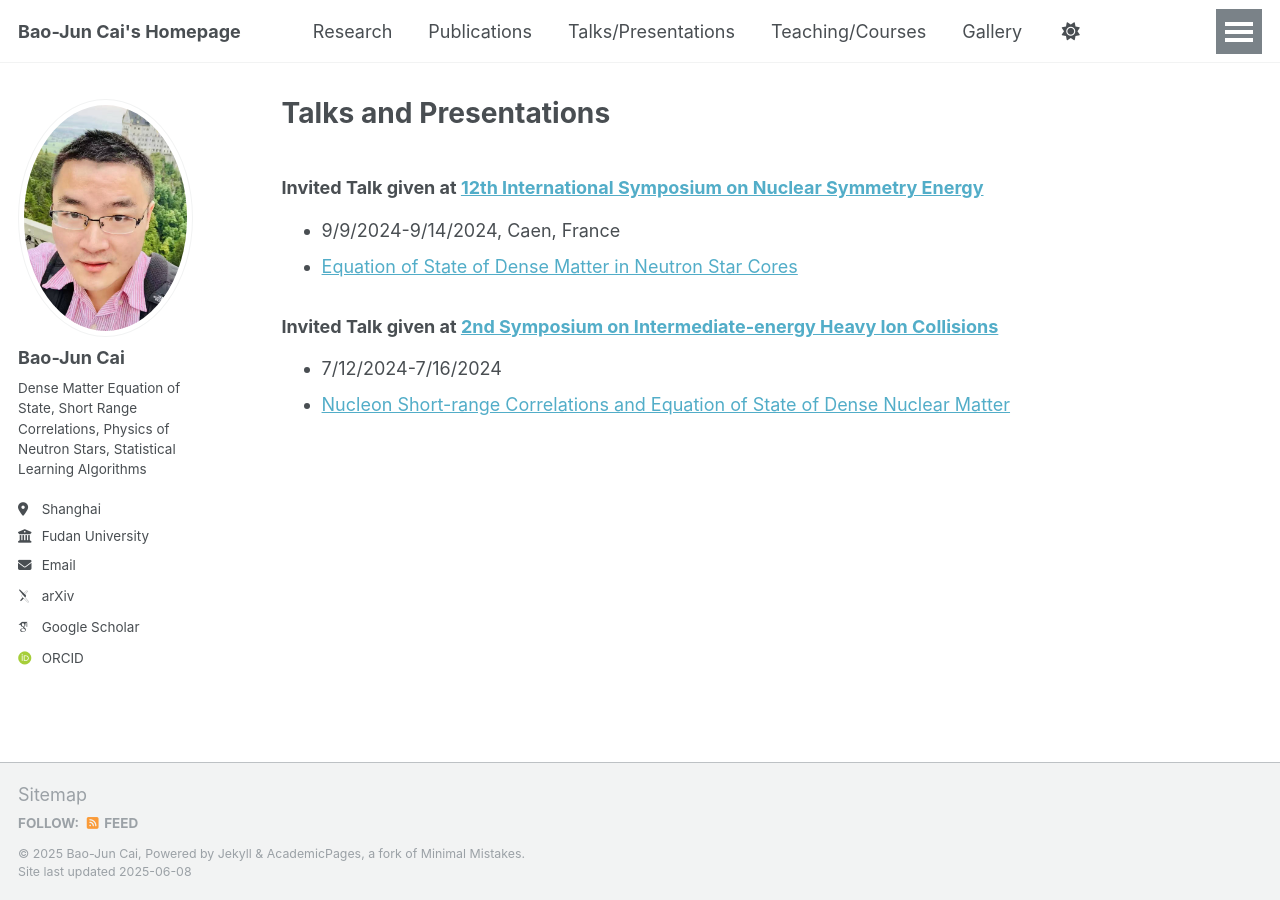
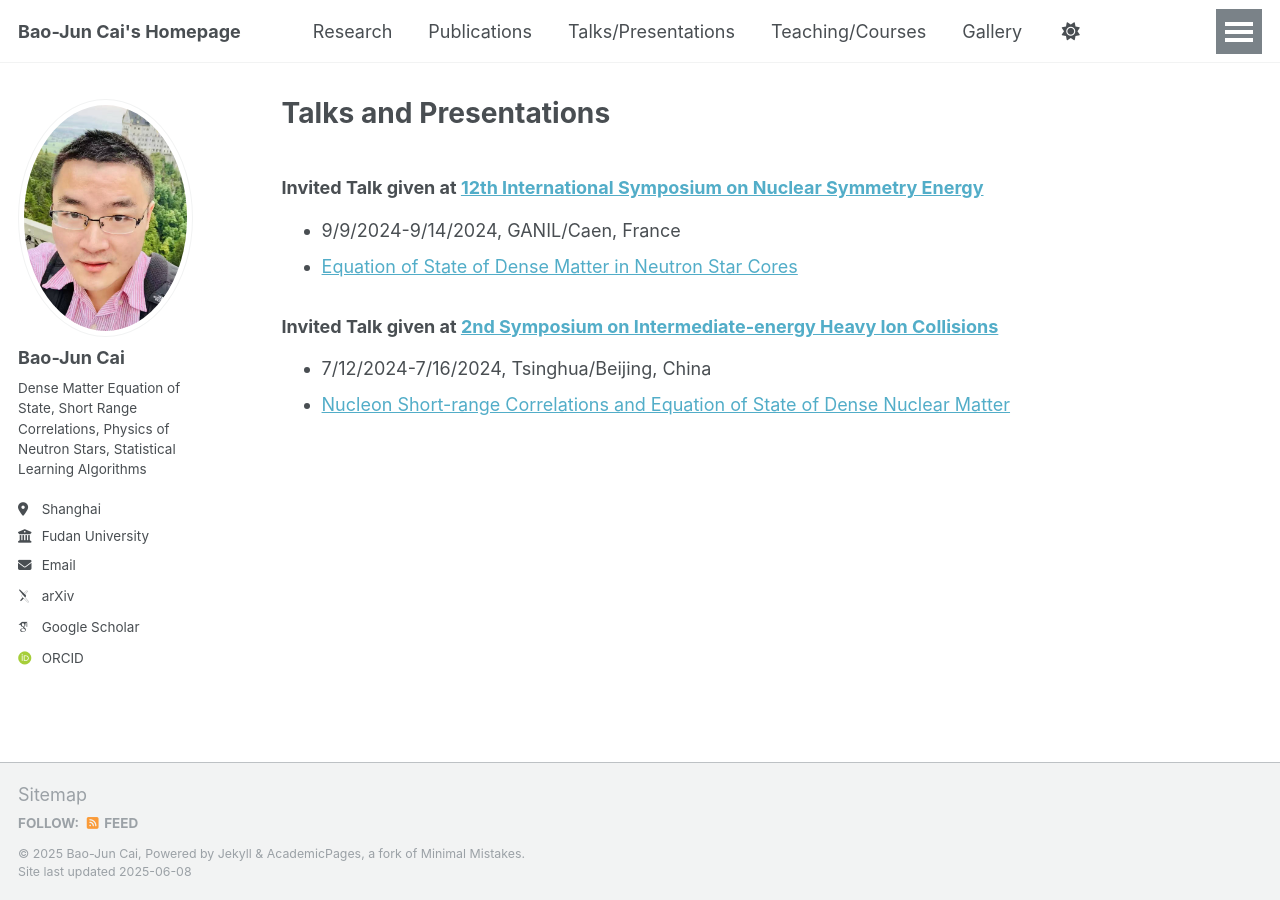
Before and after one commit to bjcai-phys/bjcai-phys.github.io, a Jekyll site: the page built from _pages/tps.md, in a window 1280 px wide. Built offline with Jekyll 4.4.1, drawn with Linux system fonts in a browser that asks for light colours; some web fonts are replaced.

Commit message:
Update tps.md

```diff
--- a/_pages/tps.md
+++ b/_pages/tps.md
@@ -6,9 +6,9 @@ author_profile: true
 ---
 
 ### Invited Talk given at [12th International Symposium on Nuclear Symmetry Energy](https://indico.in2p3.fr/event/31700/overview)
-* 9/9/2024-9/14/2024, Caen, France
+* 9/9/2024-9/14/2024, GANIL/Caen, France
 * [Equation of State of Dense Matter in Neutron Star Cores](https://indico.in2p3.fr/event/31700/contributions/142308/)
 
 ### Invited Talk given at [2nd Symposium on Intermediate-energy Heavy Ion Collisions](https://indico.ihep.ac.cn/event/21317/)
-* 7/12/2024-7/16/2024
+* 7/12/2024-7/16/2024, Tsinghua/Beijing, China
 * [Nucleon Short-range Correlations and Equation of State of Dense Nuclear Matter](https://indico.ihep.ac.cn/event/21317/)
```
